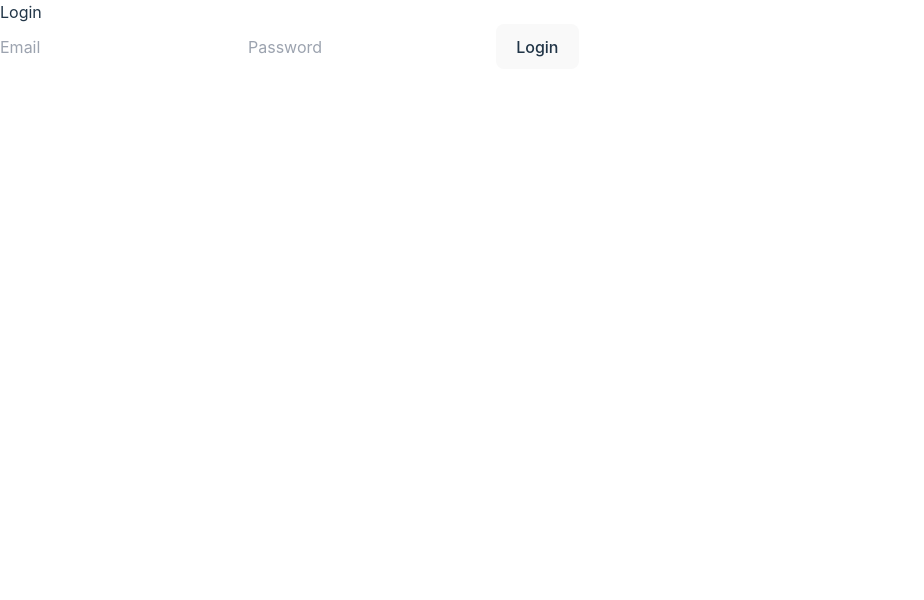
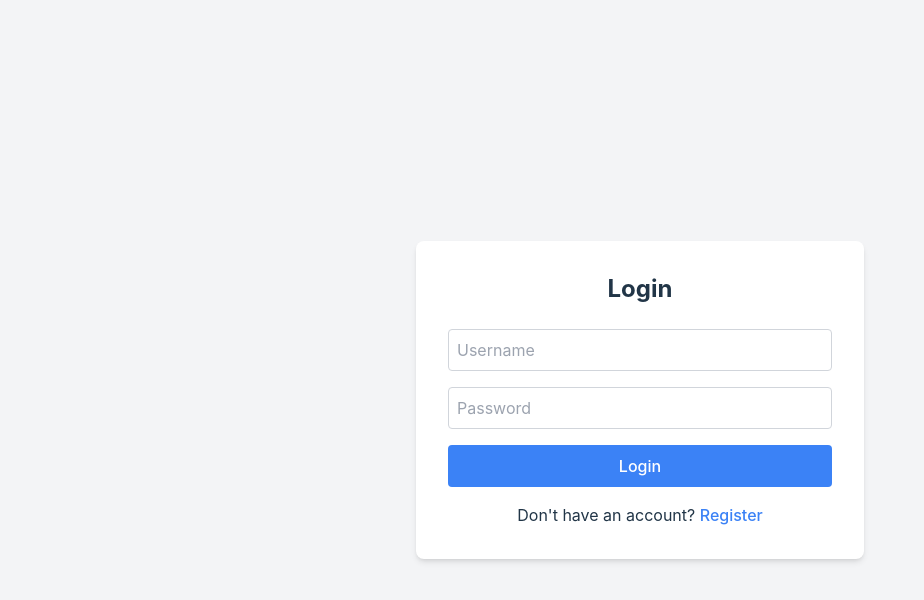
Before and after one commit to OlegRudniev/tuv_service, a React (Vite) app in the folder client/: page /login in a window 1280 px wide. Shown: the top 600 px of the page, without its empty margins (0-924 px from the left). Built offline with nearby package versions, Linux system fonts and the light colour scheme.

Commit message:
Revert "1.0.0"
This reverts commit 4c3cd892368fe71b3ae48e9777ef603c63155512.

```diff
--- a/client/src/App.jsx
+++ b/client/src/App.jsx
@@ -1,31 +1,25 @@
-import React, { useState, useEffect } from 'react';
+import React from 'react';
 import { BrowserRouter as Router, Route, Routes, Navigate } from 'react-router-dom';
 import TodoList from './components/TodoList';
 import Register from './components/Register';
 import Login from './components/Login';
 import Logout from './components/Logout';
 import NotFound from './components/NotFound';
+import Header from './components/Header';
 import Home from './components/Home';
 
 const App = () => {
-  const [user, setUser] = useState(null);
-
-  useEffect(() => {
-    const isAuthenticated = !!localStorage.getItem('token'); // Проверка аутентификации
-    if (isAuthenticated) {
-      const storedUser = JSON.parse(localStorage.getItem('user'));
-      setUser(storedUser);
-    }
-  }, []);
+  const isAuthenticated = !!localStorage.getItem('token'); // Проверка аутентификации
+  const user = isAuthenticated ? JSON.parse(localStorage.getItem('user')) : null;
 
   return (
     <Router>
       <Routes>
         <Route path="/register" element={<Register />} />
-        <Route path="/login" element={<Login setUser={setUser} />} /> {/* Передаем setUser в Login */}
+        <Route path="/login" element={<Login />} />
         <Route path="/logout" element={<Logout />} />
-        <Route path="/todos" element={user ? <TodoList user={user} /> : <Navigate to="/login" replace />} />
-        <Route path="/" element={user ? <Home user={user} /> : <Navigate to="/login" replace />} />
+        <Route path="/todos" element={isAuthenticated ? <TodoList /> : <Navigate to="/login" replace />} />
+        <Route path="/" element={isAuthenticated ? <Home user={user} /> : <Navigate to="/login" replace />} />
         <Route path="*" element={<NotFound />} /> {/* Перенаправление на страницу 404 для всех несуществующих маршрутов */}
       </Routes>
     </Router>
--- a/client/src/components/Login.jsx
+++ b/client/src/components/Login.jsx
@@ -2,43 +2,60 @@ import React, { useState } from 'react';
 import { useNavigate } from 'react-router-dom';
 import axios from 'axios';
 
-const Login = ({ setUser }) => {
-  const [email, setEmail] = useState('');
-  const [password, setPassword] = useState('');
+const Login = () => {
+  const [form, setForm] = useState({ username: '', password: '' });
+  const [error, setError] = useState('');
   const navigate = useNavigate();
+
+  const handleChange = (e) => {
+    setForm({ ...form, [e.target.name]: e.target.value });
+  };
 
   const handleSubmit = async (e) => {
     e.preventDefault();
     try {
-      const res = await axios.post('/api/auth/login', { email, password });
-      const { token, user } = res.data;
-      localStorage.setItem('token', token);
-      localStorage.setItem('user', JSON.stringify(user));
-      setUser(user);
-      navigate('/');
-    } catch (error) {
-      console.error('Ошибка при авторизации', error);
+      const res = await axios.post('/api/auth/login', form);
+      localStorage.setItem('token', res.data.token);
+      localStorage.setItem('user', JSON.stringify(res.data.result)); // Сохранение информации о пользователе
+      navigate('/todos'); // Перенаправление после успешной авторизации
+    } catch (err) {
+      setError('Ошибка при входе. Проверьте правильность ввода данных.');
+      console.error(err);
     }
   };
 
   return (
-    <div>
-      <h2>Login</h2>
-      <form onSubmit={handleSubmit}>
+    <div className="flex justify-center items-center h-screen bg-gray-100">
+      <div className="w-full max-w-md bg-white p-8 rounded-lg shadow-md">
+        <h2 className="text-2xl font-bold mb-6 text-center">Login</h2>
+        {error && <p className="text-red-500 mb-4">{error}</p>}
+        <form onSubmit={handleSubmit} className="space-y-4">
           <input
-          type="email"
-          value={email}
-          onChange={(e) => setEmail(e.target.value)}
-          placeholder="Email"
+            name="username"
+            value={form.username}
+            onChange={handleChange}
+            placeholder="Username"
+            className="w-full p-2 border border-gray-300 rounded"
           />
           <input
+            name="password"
             type="password"
-          value={password}
-          onChange={(e) => setPassword(e.target.value)}
+            value={form.password}
+            onChange={handleChange}
             placeholder="Password"
+            className="w-full p-2 border border-gray-300 rounded"
           />
-        <button type="submit">Login</button>
+          <button
+            type="submit"
+            className="w-full bg-blue-500 text-white p-2 rounded hover:bg-blue-600"
+          >
+            Login
+          </button>
         </form>
+        <p className="mt-4 text-center">
+          Don't have an account? <a href="/register" className="text-blue-500">Register</a>
+        </p>
+      </div>
     </div>
   );
 };
```
Lines whose indentation alone changed are shown as unchanged.
